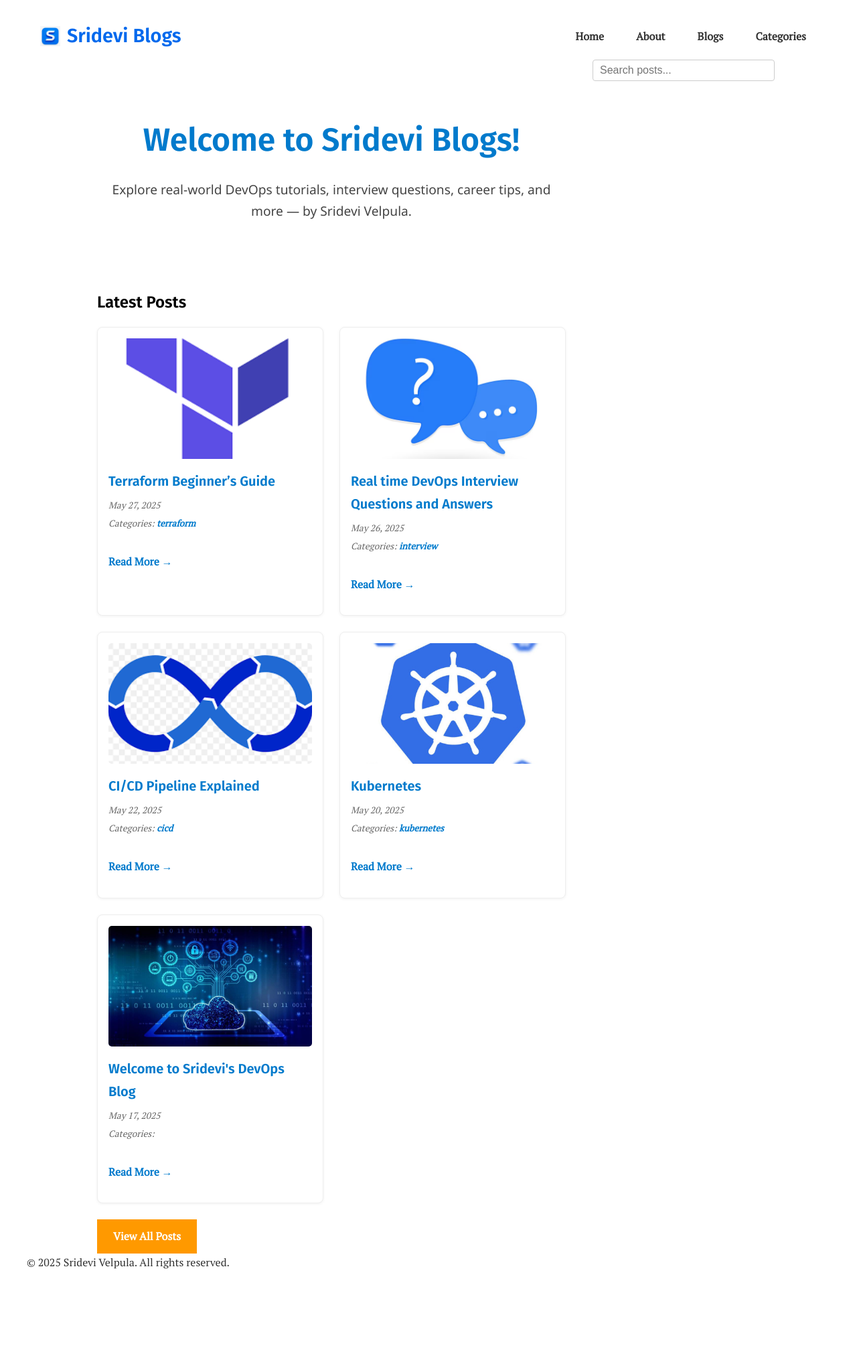
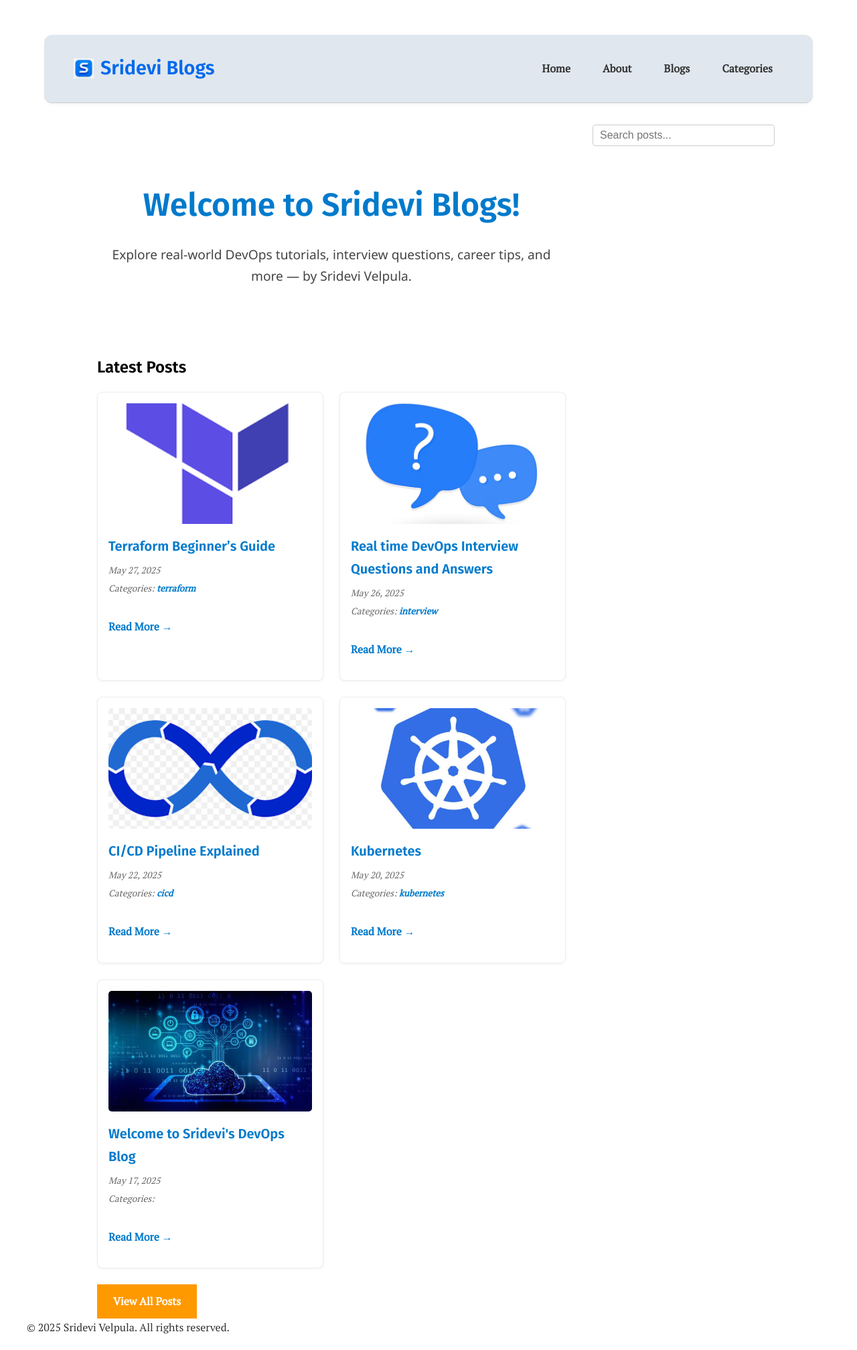
Before and after one commit to srideviblogs/srideviblogs.github.io, a Jekyll site: the page built from index.md, in a window 1280 px wide. Shown: the whole page at 67% size. Built offline with Jekyll 4.4.1, drawn with Linux system fonts in a browser that asks for light colours; before the commit the page ends 1918 px from its top, so only the background shows below that.

Commit message:
Update custom.css

```diff
--- a/assets/css/custom.css
+++ b/assets/css/custom.css
@@ -52,14 +52,7 @@ a:hover {
   text-decoration: underline;
 }
 
-/* Header
-header.site-header {
-  border-bottom: 1px solid #eee;
-  margin-bottom: 2rem;
-  padding: 0.5rem 0;
-  background: #f5f7fa; /* clean soft blue-gray */
-  box-shadow: 0 2px 5px rgba(0, 0, 0, 0.04);
-} */
+/* Header */
 
 header.site-header {
   border-bottom: 1px solid #ccc;
```
